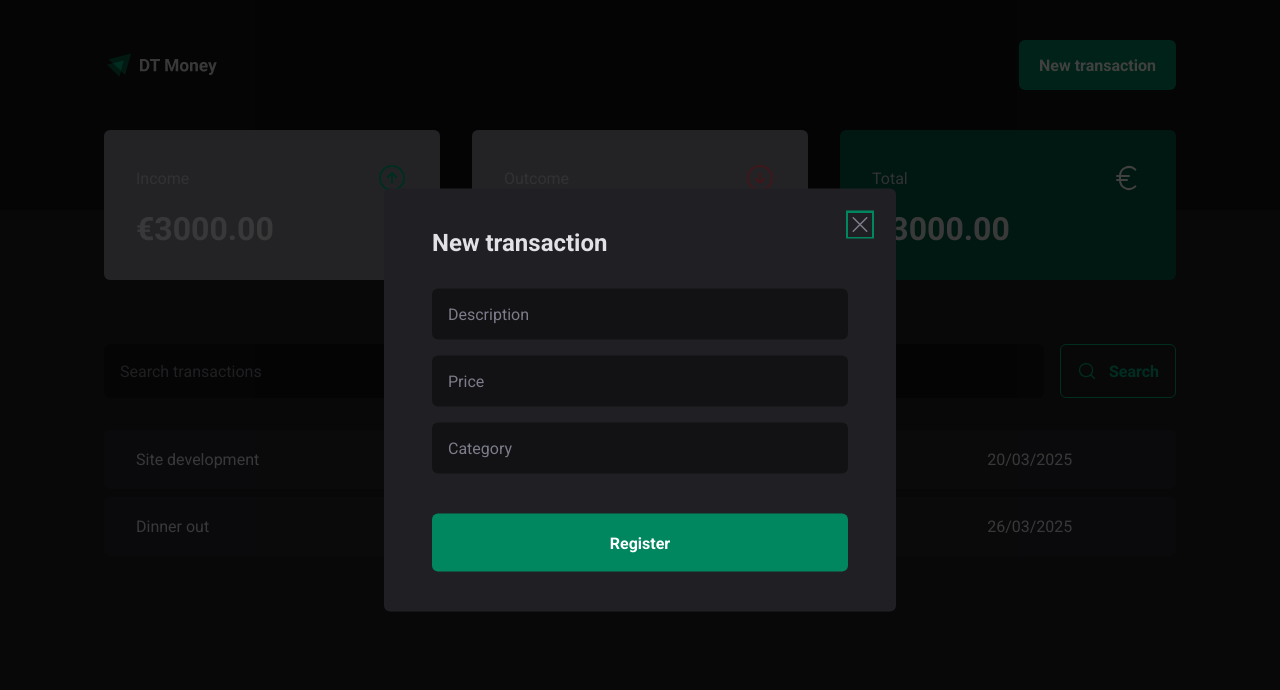
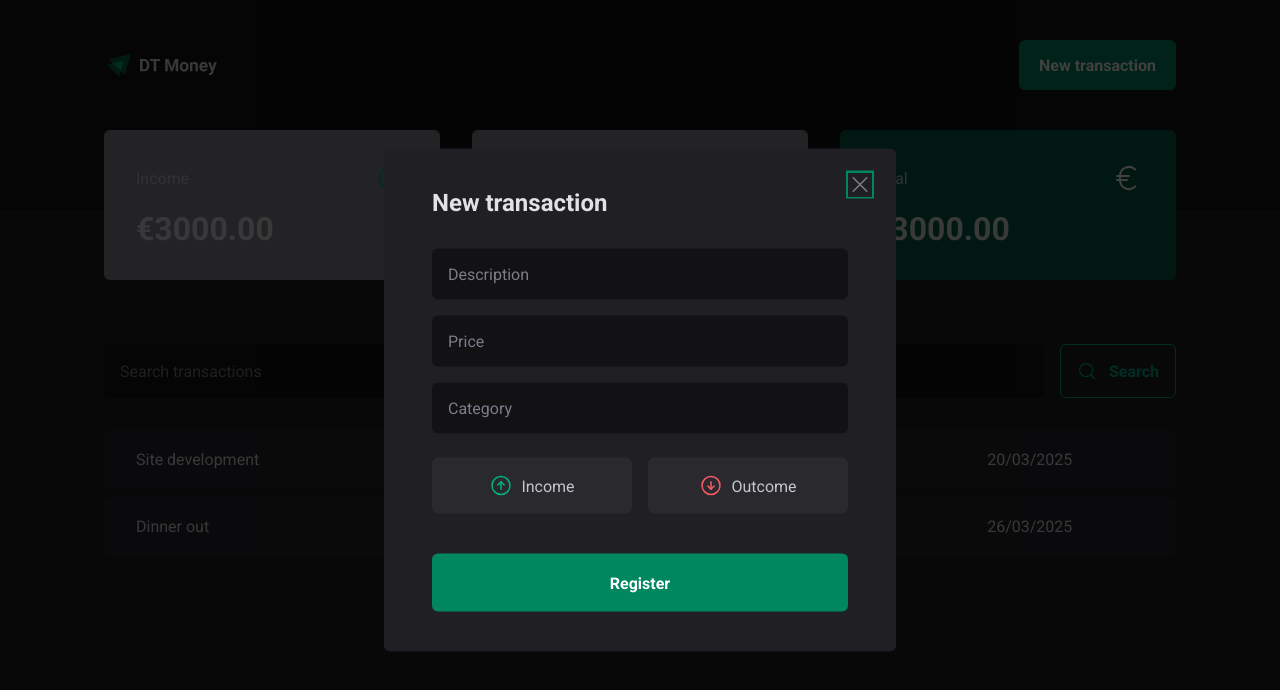
Before and after one commit to franciscovaz/dt-money, a React (Vite) app: page / in a window 1280 px wide. Both pictures are taken after a click on the button "New transaction". Shown: the top 690 px of the page. Built offline with nearby package versions, Linux system fonts and the light colour scheme.

Commit message:
- add TransitionType and TransitionTypeButton styles;

```diff
--- a/src/components/NewTransactionModal/index.tsx
+++ b/src/components/NewTransactionModal/index.tsx
@@ -1,6 +1,12 @@
 import * as Dialog from '@radix-ui/react-dialog'
-import { Content, Overlay, CloseButton } from './styles'
-import { X } from 'phosphor-react'
+import {
+  Content,
+  Overlay,
+  CloseButton,
+  TransactionType,
+  TransactionTypeButton,
+} from './styles'
+import { ArrowCircleDown, ArrowCircleUp, X } from 'phosphor-react'
 
 export function NewTransactionModal() {
   return (
@@ -19,6 +25,18 @@
           <input type="text" placeholder="Price" required />
           <input type="text" placeholder="Category" required />
 
+          <TransactionType>
+            <TransactionTypeButton variant="income">
+              <ArrowCircleUp size={24} />
+              Income
+            </TransactionTypeButton>
+
+            <TransactionTypeButton variant="outcome">
+              <ArrowCircleDown size={24} />
+              Outcome
+            </TransactionTypeButton>
+          </TransactionType>
+
           <button type="submit">Register</button>
         </form>
       </Content>
--- a/src/components/NewTransactionModal/styles.ts
+++ b/src/components/NewTransactionModal/styles.ts
@@ -68,3 +68,34 @@
   color: ${(props) => props.theme['gray-500']};
   cursor: pointer;
 `
+
+export const TransactionType = styled.div`
+  display: grid;
+  grid-template-columns: repeat(2, 1fr);
+  gap: 1rem;
+  margin-top: 0.5rem;
+`
+
+interface TransactionTypeButtonProps {
+  variant: 'income' | 'outcome'
+}
+
+export const TransactionTypeButton = styled.button<TransactionTypeButtonProps>`
+  display: flex;
+  align-items: center;
+  justify-content: center;
+  padding: 1rem;
+  gap: 0.5rem;
+  border: 0;
+  border-radius: 6px;
+  background: ${(props) => props.theme['gray-700']};
+  color: ${(props) => props.theme['gray-300']};
+  cursor: pointer;
+
+  svg {
+    color: ${(props) =>
+      props.variant === 'income'
+        ? props.theme['green-300']
+        : props.theme['red-300']};
+  }
+`
```
